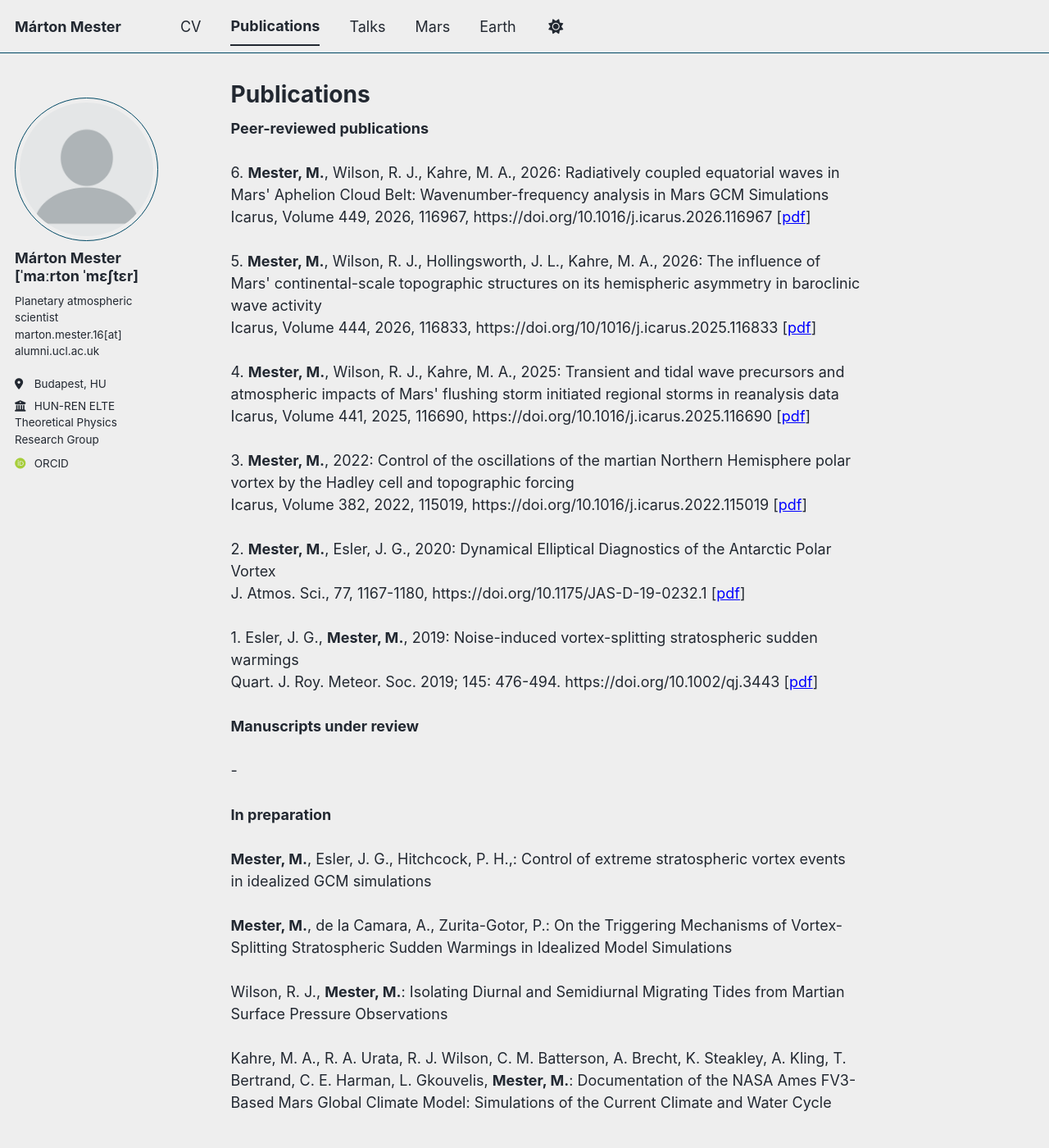
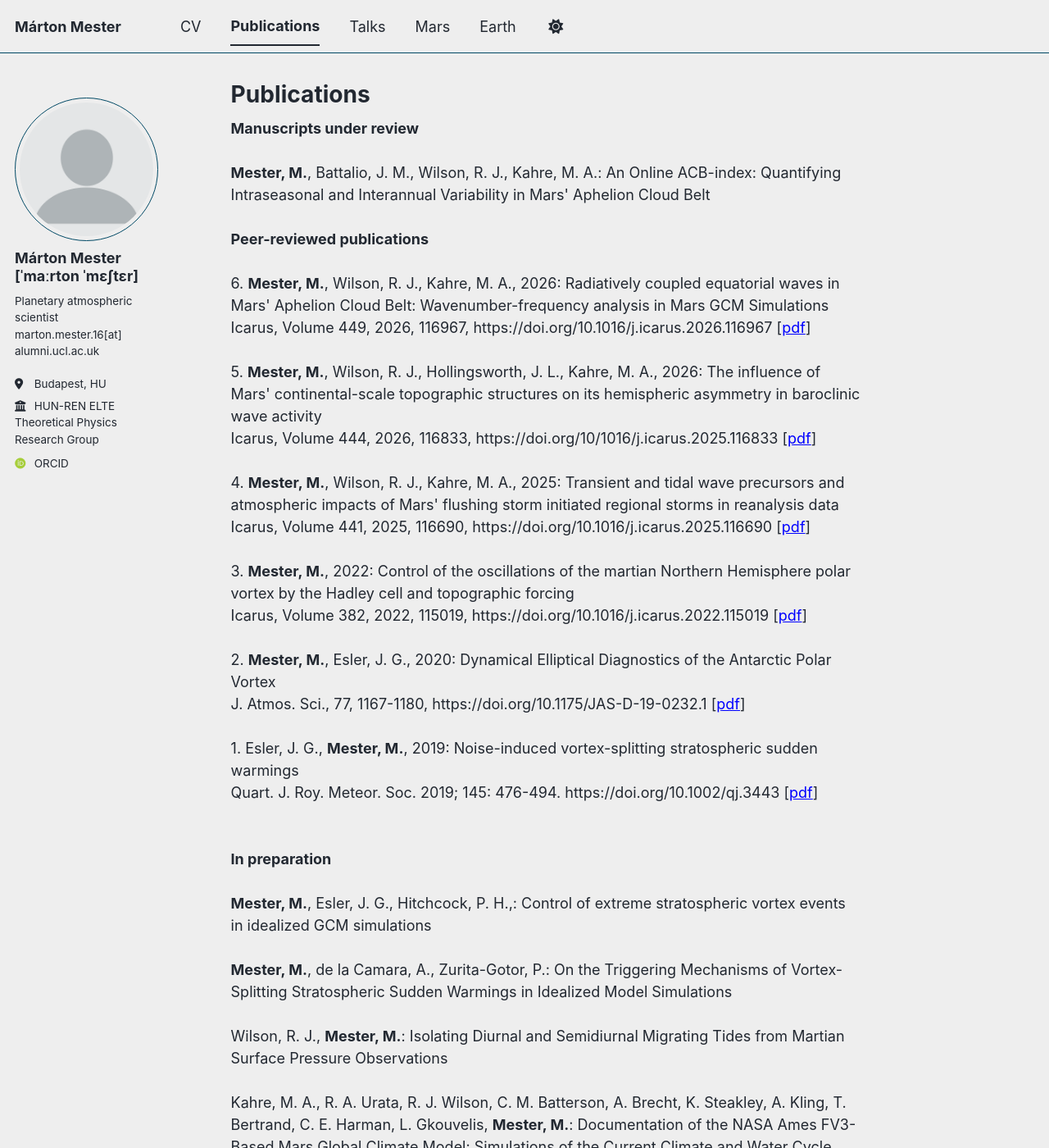
Before and after one commit to thengc6369/thengc6369.github.io, a Jekyll site: the page built from _pages/publications.html, in a window 1280 px wide and 1400 px high. Shown: the whole window at 82% size. Built offline with Jekyll 4.4.1, drawn with Linux system fonts in a browser that asks for light colours; some web fonts are replaced; a script bundle is joined from its source files by our own code; library files that are not in the unit come from our copies.

Commit message:
Update publications.html

```diff
--- a/_pages/publications.html
+++ b/_pages/publications.html
@@ -3,6 +3,13 @@ title: "Publications"
 permalink: /publications/
 author_profile: true
 ---
+
+<b> Manuscripts under review </b>
+<br>
+<br>
+<b>Mester, M.</b>, Battalio, J. M., Wilson, R. J., Kahre, M. A.: An Online ACB-index: Quantifying Intraseasonal and Interannual Variability in Mars' Aphelion Cloud Belt <br>
+<br>
+
 
 <b> Peer-reviewed publications </b>
 <br>
```
Also changed, not shown: other parts of _pages/publications.html (+0 -5 lines).
